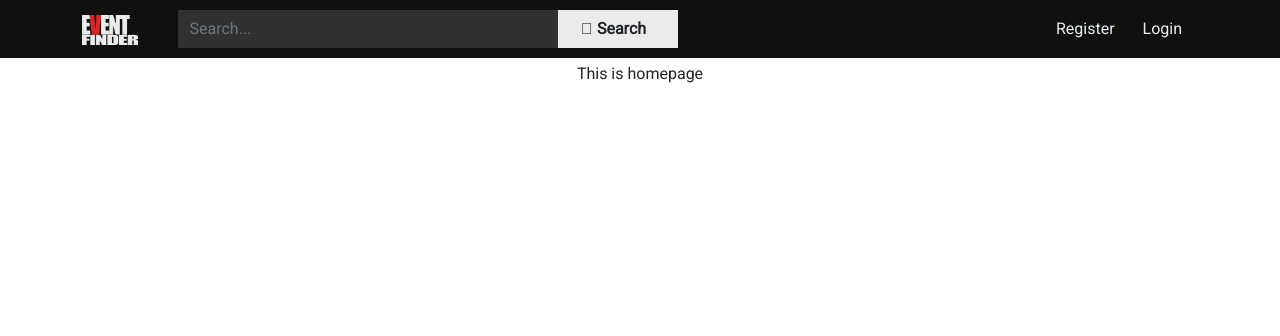
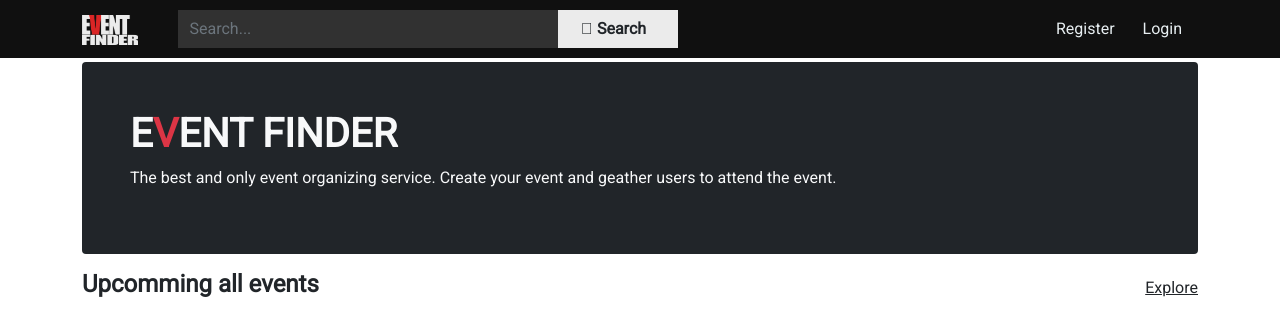
Before and after one commit to MinusThetaOld/event-finder, a Flask app: page / in a window 1280 px wide. Shown: the top 336 px of the page. Run offline with Flask 2, Linux system fonts and the light colour scheme; data that the repository does not hold is empty; some libraries are stand-ins or nearby versions.

Commit message:
Designed the homepage v.1

```diff
--- a/flaskr/mains/routes.py
+++ b/flaskr/mains/routes.py
@@ -1,6 +1,8 @@
 from flask import Blueprint, render_template
 from flask_login import current_user
+from flaskr.models import Event
 from flaskr.utils import is_eligable
+from sqlalchemy import desc
 
 mains = Blueprint("mains", __name__)
 
@@ -9,4 +11,5 @@ mains = Blueprint("mains", __name__)
 @mains.route("/")
 def homepage():
     eligable = is_eligable(current_user)
-    return render_template("mains/homepage.html", eligable=eligable)
+    events = Event.query.order_by(Event.event_time)[:12]
+    return render_template("mains/homepage.html", eligable=eligable, events=events)
--- /dev/null
+++ b/flaskr/static/styles/mains/homepage.css
@@ -0,0 +1,4 @@
+.homepage-header {
+    font-size: 1.5rem;
+    font-weight: bold;
+}
--- a/flaskr/templates/mains/homepage.html
+++ b/flaskr/templates/mains/homepage.html
@@ -2,10 +2,64 @@
 
 {% block title %} Event Finder {% endblock %}
 
+{% block add_styles %}
+<link rel="stylesheet" type="text/css" href="{{ url_for('static', filename='styles/mains/homepage.css') }}">
+{% endblock %}
+
 {% block content %}
 <div class="container mt-1">
-    <div class="text-center">
-        This is homepage
+    <div class="p-5 bg-dark text-light rounded">
+        <h1 class="text-uppercase fw-bold">E<strong class="text-danger">V</strong>ent Finder</h1>
+        <p>The best and only event organizing service. Create your event and geather users to attend the event.</p>
     </div>
 </div>
+
+<div class="container mt-3">
+    <div class="d-flex align-items-center">
+        <h1 class="homepage-header">Upcomming all events</h1>
+        <a href="{{ url_for('events.get_events') }}" class="ms-auto text-reset">Explore</a>
+    </div>
+    <div class="row row-cols-1 row-cols-md-4 g-4">
+        {% for event in events %}
+        <div class="col">
+            <div class="card shadow-card event-card h-100">
+                <img src="{{ url_for('static', filename=event.cover_photo) }}" class="card-img-top event-card-img"
+                    alt="Cover photo of the event">
+                <div class="card-body">
+                    <h6 class="card-title fw-bold">{{ event.title }}</h6>
+                    <div class="card-text text-{{ event.event_status().category }} fw-bold mb-1">
+                        {{ event.event_status().message }}
+                    </div>
+                    <div class="card-text">
+                        <strong><i class="fas fa-map-marker-alt"></i> Location: </strong>
+                        {{ event.place_name }}
+                    </div>
+                    <div class="card-text">
+                        <strong><i class="fas fa-clock"></i> Date: </strong>
+                        {{ event.get_start_date() }} at {{ event.get_start_time() }}
+                    </div>
+                    <div class="card-text">
+                        <strong><i class="fas fa-user-tie"></i> Host: </strong>
+                        <a href="{{ url_for('profiles.view_profile', id=event.host.id) }}" class="text-reset">
+                            {{ event.host.get_fullname() }}
+                        </a>
+                    </div>
+                    <div class="card-text">
+                        <strong><i class="fas fa-money-check-alt"></i> Register Fee: </strong>
+                        {{ event.fee }} Taka
+                    </div>
+                    <div class="card-text">
+                        <strong><i class="fas fa-users"></i> Members: </strong>
+                        {{ len(event.members) if event.members else 0 }} out of {{ event.max_member }}
+                    </div>
+                    <a href="{{ url_for('events.view_event', id=event.id) }}" class="btn btn-dark w-100 btn-sm mt-3">
+                        Explore the event
+                    </a>
+                </div>
+            </div>
+        </div>
+        {% endfor %}
+    </div>
+
+</div>
 {% endblock %}
```
Also changed, not shown: flaskr/models.py (+9 -0 lines), flaskr/templates/events/view-event.html (+11 -1 lines).
